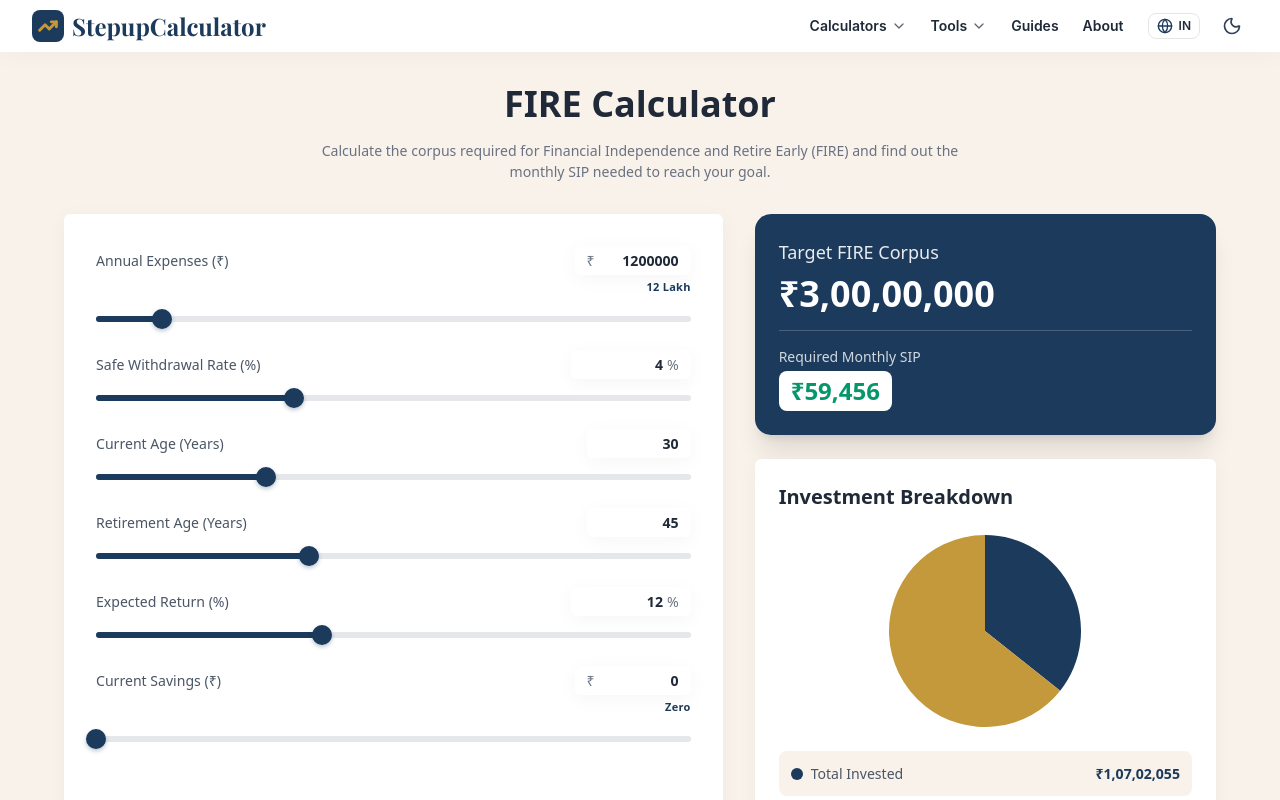
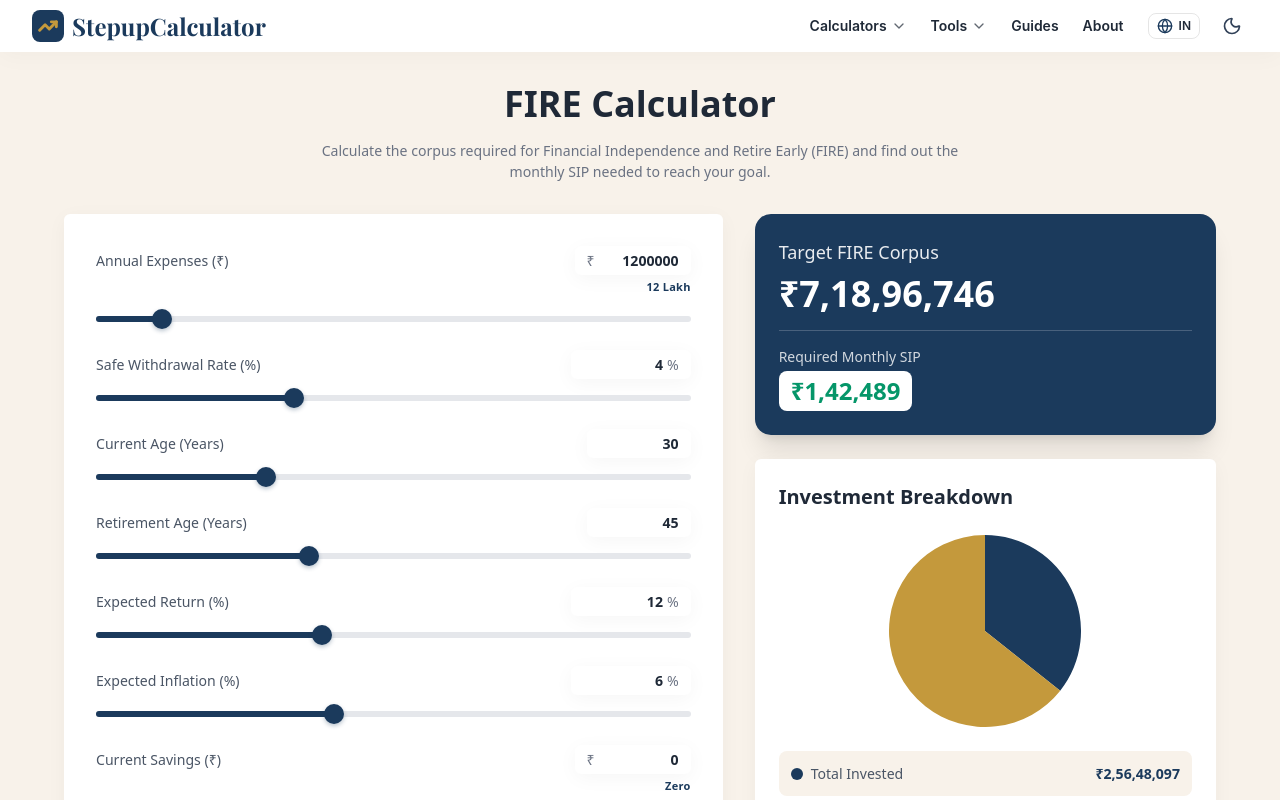
Before and after one commit to wwerajattigercom-netizen/SIP-Calculator, a Next.js app: page /tools/fire-calculator in a window 1280 px wide. Shown: the top 800 px of the page. Built offline with nearby package versions, Linux system fonts and the light colour scheme; a web font is replaced by a local one.

Commit message:
fix(calculator): add inflation adjustment to FIRE calculators

```diff
--- a/src/app/tools/fire-calculator/page.js
+++ b/src/app/tools/fire-calculator/page.js
@@ -33,6 +33,7 @@ export default function FireCalculatorPage() {
     const [currentAge, setCurrentAge] = useState(30);
     const [retirementAge, setRetirementAge] = useState(45);
     const [expectedReturn, setExpectedReturn] = useState(12);
+    const [inflationRate, setInflationRate] = useState(6);
     const [currentSavings, setCurrentSavings] = useState(0);
 
     const [results, setResults] = useState({
@@ -43,8 +44,10 @@ export default function FireCalculatorPage() {
     });
 
     useEffect(() => {
-        const corpus = annualExpenses / (swr / 100);
         const years = Math.max(0, retirementAge - currentAge);
+        const inflatedExpenses = annualExpenses * Math.pow(1 + (inflationRate / 100), years);
+        const corpus = inflatedExpenses / (swr / 100);
+
         const months = years * 12;
         const r = expectedReturn / 12 / 100;
 
@@ -68,7 +71,7 @@ export default function FireCalculatorPage() {
             totalInvested: invested,
             wealthGained: gained
         });
-    }, [annualExpenses, swr, currentAge, retirementAge, expectedReturn, currentSavings]);
+    }, [annualExpenses, swr, currentAge, retirementAge, expectedReturn, currentSavings, inflationRate]);
 
     const formatCurrency = (amount) => {
         return new Intl.NumberFormat('en-IN', {
@@ -148,6 +151,16 @@ export default function FireCalculatorPage() {
                                 onChange={setExpectedReturn}
                                 min={1}
                                 max={30}
+                                step={0.5}
+                                suffix="%"
+                            />
+
+                            <InputSlider
+                                label="Expected Inflation (%)"
+                                value={inflationRate}
+                                onChange={setInflationRate}
+                                min={0}
+                                max={15}
                                 step={0.5}
                                 suffix="%"
                             />
--- a/src/app/us/tools/fire-calculator/page.js
+++ b/src/app/us/tools/fire-calculator/page.js
@@ -33,6 +33,7 @@ export default function FireCalculatorPage() {
     const [currentAge, setCurrentAge] = useState(30);
     const [retirementAge, setRetirementAge] = useState(50);
     const [expectedReturn, setExpectedReturn] = useState(10);
+    const [inflationRate, setInflationRate] = useState(3);
     const [currentSavings, setCurrentSavings] = useState(0);
 
     const [results, setResults] = useState({
@@ -43,8 +44,10 @@ export default function FireCalculatorPage() {
     });
 
     useEffect(() => {
-        const corpus = annualExpenses / (swr / 100);
         const years = Math.max(0, retirementAge - currentAge);
+        const inflatedExpenses = annualExpenses * Math.pow(1 + (inflationRate / 100), years);
+        const corpus = inflatedExpenses / (swr / 100);
+
         const months = years * 12;
         const r = expectedReturn / 12 / 100;
 
@@ -68,7 +71,7 @@ export default function FireCalculatorPage() {
             totalInvested: invested,
             wealthGained: gained
         });
-    }, [annualExpenses, swr, currentAge, retirementAge, expectedReturn, currentSavings]);
+    }, [annualExpenses, swr, currentAge, retirementAge, expectedReturn, currentSavings, inflationRate]);
 
     const formatCurrency = (amount) => {
         return new Intl.NumberFormat('en-US', {
@@ -148,6 +151,16 @@ export default function FireCalculatorPage() {
                                 onChange={setExpectedReturn}
                                 min={1}
                                 max={30}
+                                step={0.5}
+                                suffix="%"
+                            />
+
+                            <InputSlider
+                                label="Expected Inflation (%)"
+                                value={inflationRate}
+                                onChange={setInflationRate}
+                                min={0}
+                                max={15}
                                 step={0.5}
                                 suffix="%"
                             />
```
